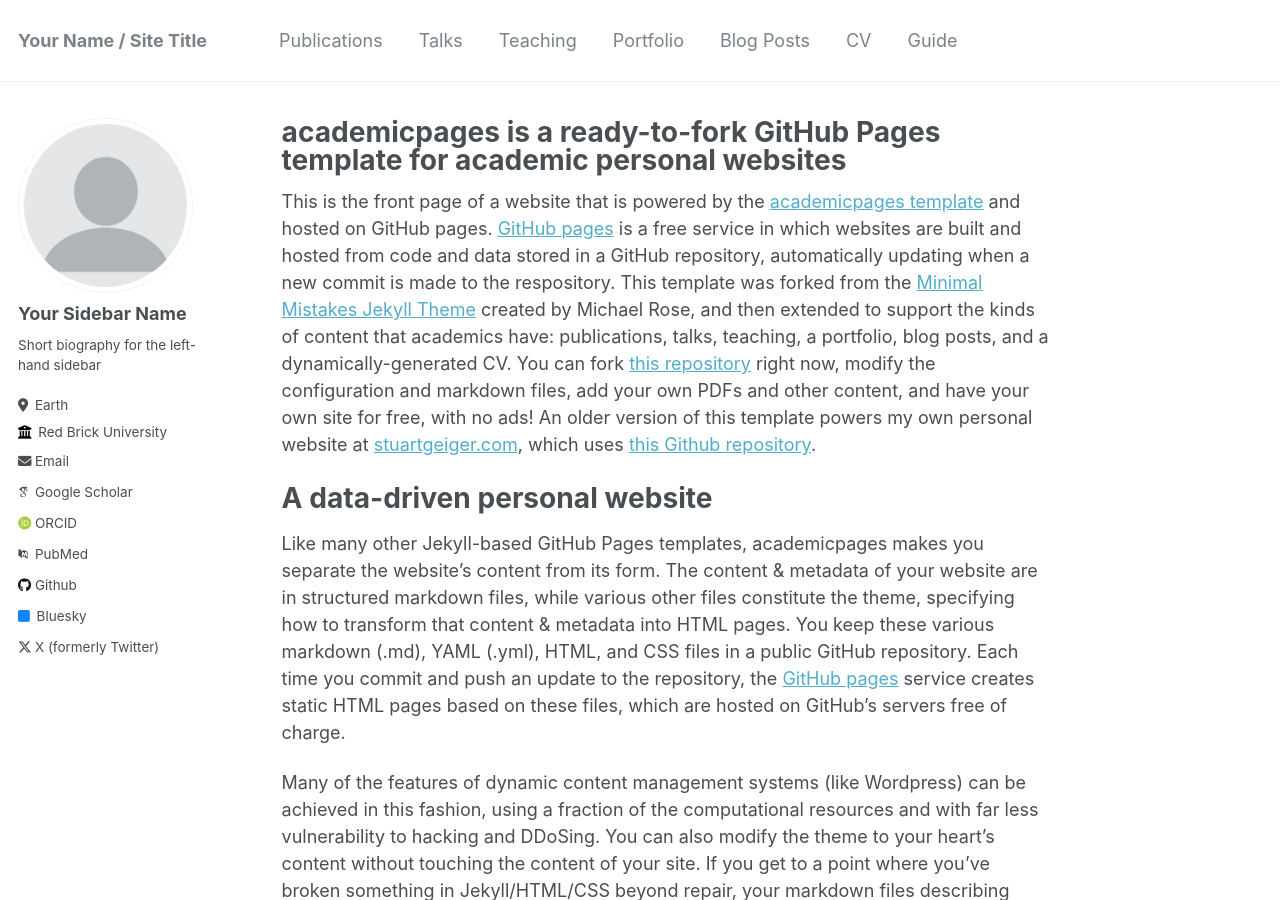
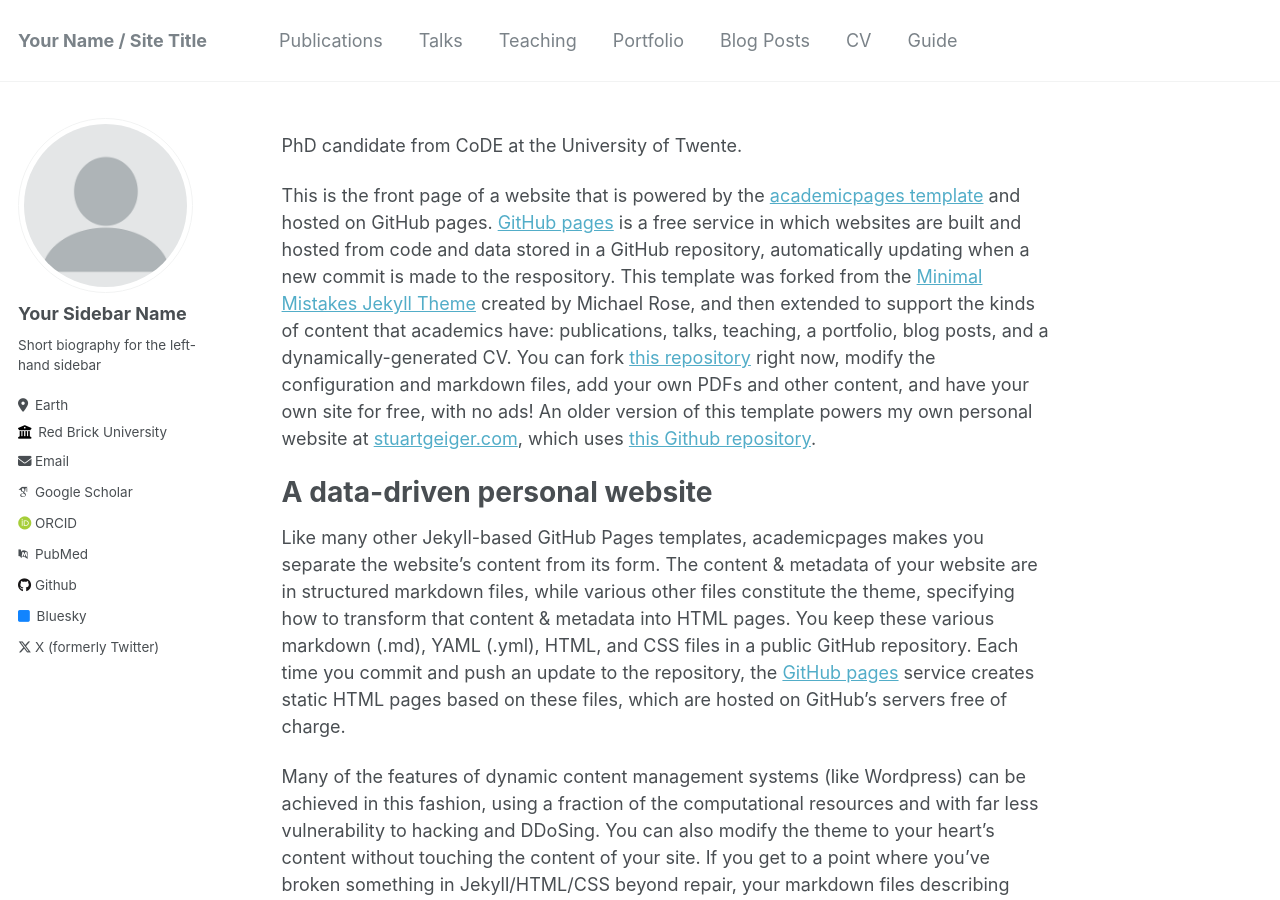
Before and after one commit to YueLi59/YueLi59.github.io, a Jekyll site: the page built from _pages/about.md, in a window 1280 px wide and 900 px high. Built offline with Jekyll 4.4.1, drawn with Linux system fonts in a browser that asks for light colours; some web fonts are replaced.

Commit message:
Update about.md

```diff
--- a/_pages/about.md
+++ b/_pages/about.md
@@ -1,11 +1,13 @@
 ---
 permalink: /
-title: "academicpages is a ready-to-fork GitHub Pages template for academic personal websites"
+title: ""
 author_profile: true
 redirect_from:
   - /about/
   - /about.html
 ---
+
+PhD candidate from CoDE at the University of Twente.
 
 This is the front page of a website that is powered by the [academicpages template](https://github.com/academicpages/academicpages.github.io) and hosted on GitHub pages. [GitHub pages](https://pages.github.com) is a free service in which websites are built and hosted from code and data stored in a GitHub repository, automatically updating when a new commit is made to the respository. This template was forked from the [Minimal Mistakes Jekyll Theme](https://mmistakes.github.io/minimal-mistakes/) created by Michael Rose, and then extended to support the kinds of content that academics have: publications, talks, teaching, a portfolio, blog posts, and a dynamically-generated CV. You can fork [this repository](https://github.com/academicpages/academicpages.github.io) right now, modify the configuration and markdown files, add your own PDFs and other content, and have your own site for free, with no ads! An older version of this template powers my own personal website at [stuartgeiger.com](http://stuartgeiger.com), which uses [this Github repository](https://github.com/staeiou/staeiou.github.io).
 
```
